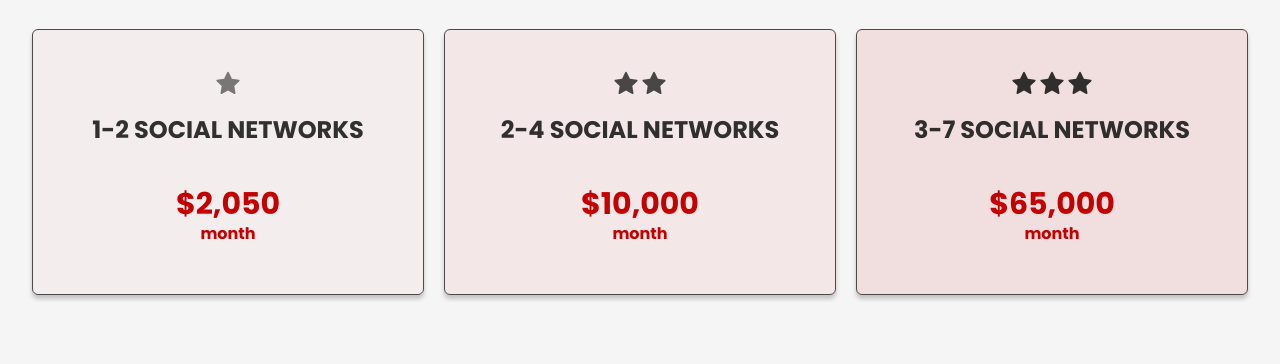
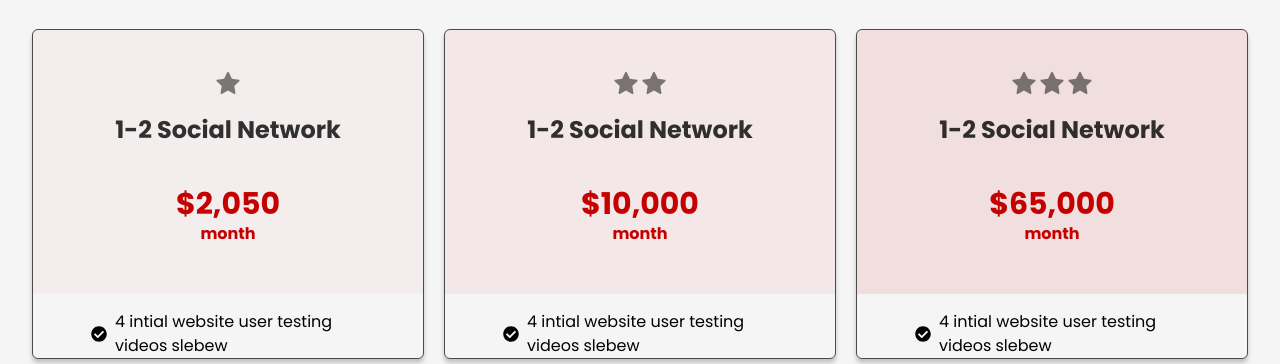
Before and after one commit to Musclednazmul123/muscled-landing-pages, a Next.js app: page /views/enterprise-social-media-advertising-services in a window 1280 px wide. Shown: the part 1060-1424 px from the top of the page. Before the commit the page ends 1363 px from the top, so only its background shows below. Built offline with nearby package versions, Linux system fonts and the light colour scheme.

Commit message:
refactor code and modify component interfaces

```diff
--- a/components/Fawwaz/component.type.ts
+++ b/components/Fawwaz/component.type.ts
@@ -6,13 +6,15 @@ export interface CardProps {
 	className: string;
 }
 
+type CardHeaderType = "basic" | "premium" | "ultimate"
+
 export interface CardHeaderProps {
 	children: ReactNode;
 	className?: string;
 	title?: string;
 	rate: string;
 	monthly?: JSX.Element;
-	type?: "basic" | "premium" | "ultimate";
+	type: CardHeaderType | string | undefined;
 }
 
 export interface CardContentProps {
--- a/pages/views/enterprise-social-media-advertising-services.tsx
+++ b/pages/views/enterprise-social-media-advertising-services.tsx
@@ -1,14 +1,60 @@
-import React from "react";
+import React, { ReactElement, ReactNode } from "react";
 import { NextPage } from "next";
 import { Hero, Section } from "components/Fawwaz/Sections";
 import SEOMarketingSVG from "../../components/assets/svg/SEOMarketingSVG";
 import Logo from "components/Fawwaz/Logo";
 import logo from "../../components/assets/logo/logo1.png";
-import { Card, CardHeader } from "components/Fawwaz/Card";
+import { Card, CardContent, CardHeader, IconItem } from "components/Fawwaz/Card";
 
+import { FaCheckCircle } from "react-icons/fa";
 import { AiFillStar } from "react-icons/ai";
 
-const Page: NextPage = () => {
+const pricingCards = [
+	{
+		rate: "2,050",
+		title: "1-2 Social Network",
+		type: "basic",
+		star: [<AiFillStar className="card-icon fill-black-50" />],
+		content: [
+			{
+				icon: <FaCheckCircle />,
+				title: "4 intial website user testing videos slebew"
+			}
+		]
+	},
+	{
+		rate: "10,000",
+		title: "1-2 Social Network",
+		type: "premium",
+		star: [
+			<AiFillStar className="card-icon fill-black-50" />,
+			<AiFillStar className="card-icon fill-black-50" />,
+		],
+		content: [
+			{
+				icon: <FaCheckCircle />,
+				title: "4 intial website user testing videos slebew"
+			}
+		]
+	},
+	{
+		rate: "65,000",
+		title: "1-2 Social Network",
+		type: "ultimate",
+		star: [
+			<AiFillStar className="card-icon fill-black-50" />,
+			<AiFillStar className="card-icon fill-black-50" />,
+			<AiFillStar className="card-icon fill-black-50" />,
+		],
+		content: [
+			{
+				icon: <FaCheckCircle />,
+				title: "4 intial website user testing videos slebew"
+			}
+		]
+	},
+];
+
 const list = [
 	{ icon: true, text: "15 hours quarterly" },
 	{ icon: true, text: "$1,800 monthly investment" },
@@ -25,6 +71,7 @@ const Page: NextPage = () => {
 	{ icon: true, text: "Best for websites under 250 pages" },
 ];
 
+const Page: NextPage = () => {
 	return (
 		<div>
 			{/* First Section */}
@@ -53,50 +100,36 @@ const Page: NextPage = () => {
 			{/* pricing card section */}
 			<Section>
 				<div className="flex py-2 space-x-5">
-					{/* <Card subtitle="1 SOCIAL NETWORK" height={780} duration='month' highlight='Standard consultation & reporting plan' description="$950 INITIAL INVESTMENT" title="15% of ad spend" list={list} className="text-red-400 w-full max-w-[400px] bg-red-6" starIcon={1} type='pricing' />
-				<Card subtitle="2 SOCIAL NETWORKS" height={780} duration='month'  highlight='Standard consultation & reporting plan' description="$1,350 INITIAL INVESTMENT"  title="15% of ad spend" list={list2} className="text-red-400 w-full max-w-[400px] bg-red-9" starIcon={2} type='pricing' />
-				<Card subtitle="3 SOCIAL NETWORKS" height={780} duration='month'  highlight='Standard consultation & reporting plan' description="$1,650 INITIAL INVESTMENT" title="15% of ad spend" list={list3} className="text-red-400 w-full max-w-[400px] bg-red-12" starIcon={3} type='pricing' /> */}
-					<Card className="max-w-[400px] w-full border-black-70 border rounded-md">
+					{pricingCards.map((pricing, index) => (
+						<Card
+							key={index}
+							className="max-w-[400px] w-full border-black-70 border rounded-md">
 							<CardHeader
-							rate="2,050"
-							title="1-2 SOCIAL NETWORKS"
+								rate={pricing.rate}
+								title={pricing.title}
+								type={pricing.type}
 								monthly={
-								<p className="font-bold text-bold-red">month</p>
+									<p className="font-bold text-bold-red">
+										month
+									</p>
 								}>
 								<div className="flex">
-								<AiFillStar className="card-icon fill-black-50" />
+									{pricing.star.map(
+										(Component): JSX.Element => Component
+									)}
 								</div>
 							</CardHeader>
+							<CardContent>
+								<CardContent className="space-y-11">
+									{
+										pricing.content.map((content) => (
+											<IconItem icon={content.icon} title={content.title} className="mt-4 justify-center"/>
+										))
+									}
+								</CardContent>
+							</CardContent>
 						</Card>
-					<Card className="max-w-[400px] w-full border-black-70 border rounded-md">
-						<CardHeader
-							rate="10,000"
-							title="2-4 SOCIAL NETWORKS"
-							type="premium"
-							monthly={
-								<p className="font-bold text-bold-red">month</p>
-							}>
-							<div className="flex">
-								<AiFillStar className="card-icon fill-black-70" />
-								<AiFillStar className="card-icon fill-black-70" />
-							</div>
-						</CardHeader>
-					</Card>
-					<Card className="max-w-[400px] w-full border-black-70 border rounded-md">
-						<CardHeader
-							rate="65,000"
-							title="3-7 SOCIAL NETWORKS"
-							type="ultimate"
-							monthly={
-								<p className="font-bold text-bold-red">month</p>
-							}>
-							<div className="flex">
-								<AiFillStar className="card-icon fill-black-80" />
-								<AiFillStar className="card-icon fill-black-80" />
-								<AiFillStar className="card-icon fill-black-80" />
-							</div>
-						</CardHeader>
-					</Card>
+					))}
 				</div>
 			</Section>
 		</div>
--- a/pages/views/seo-audit-services.tsx
+++ b/pages/views/seo-audit-services.tsx
@@ -60,7 +60,7 @@ const Page: NextPage = () => {
 
 				<div className="max-w-[540px] mx-auto mt-10">
 					<Card className="rounded-sm border-2">
-						<CardHeader title="MARKETLEADERPLAN" rate="8,000">
+						<CardHeader title="MARKETLEADERPLAN" rate="8,000" type="basic">
 							<AiFillStar className="card-icon fill-black-50" />
 						</CardHeader>
 						<CardContent className="text-left space-y-11 pt-5">
--- a/pages/views/seo-marketing-services.tsx
+++ b/pages/views/seo-marketing-services.tsx
@@ -79,6 +79,7 @@ const Page: NextPage = () => {
 						<CardHeader
 							title="STANDARD PLAN"
 							rate="2,500"
+							type="basic"
 							monthly={
 								<span className="block text-black text-opacity-50">
 									per month
```
Lines whose indentation alone changed are shown as unchanged.
